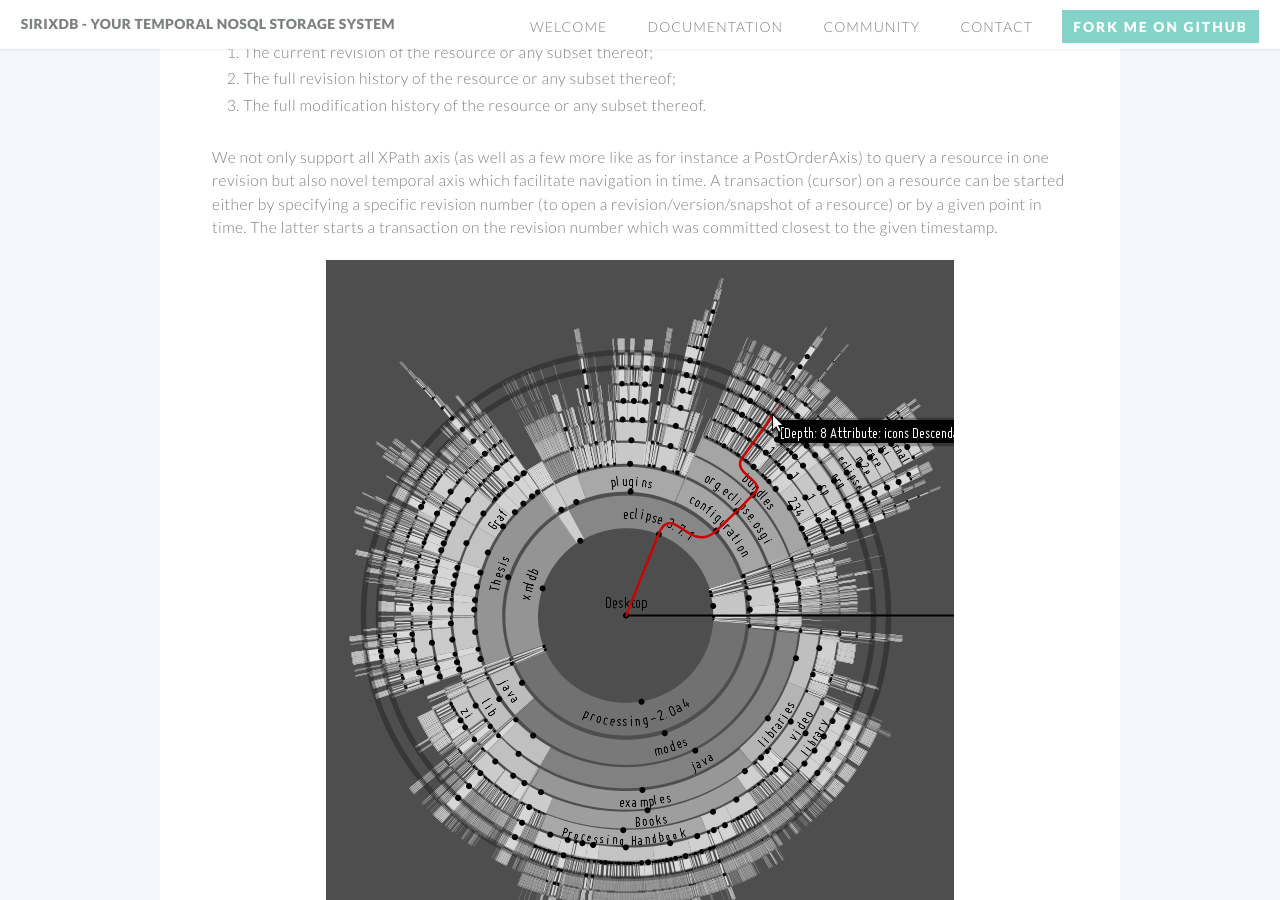
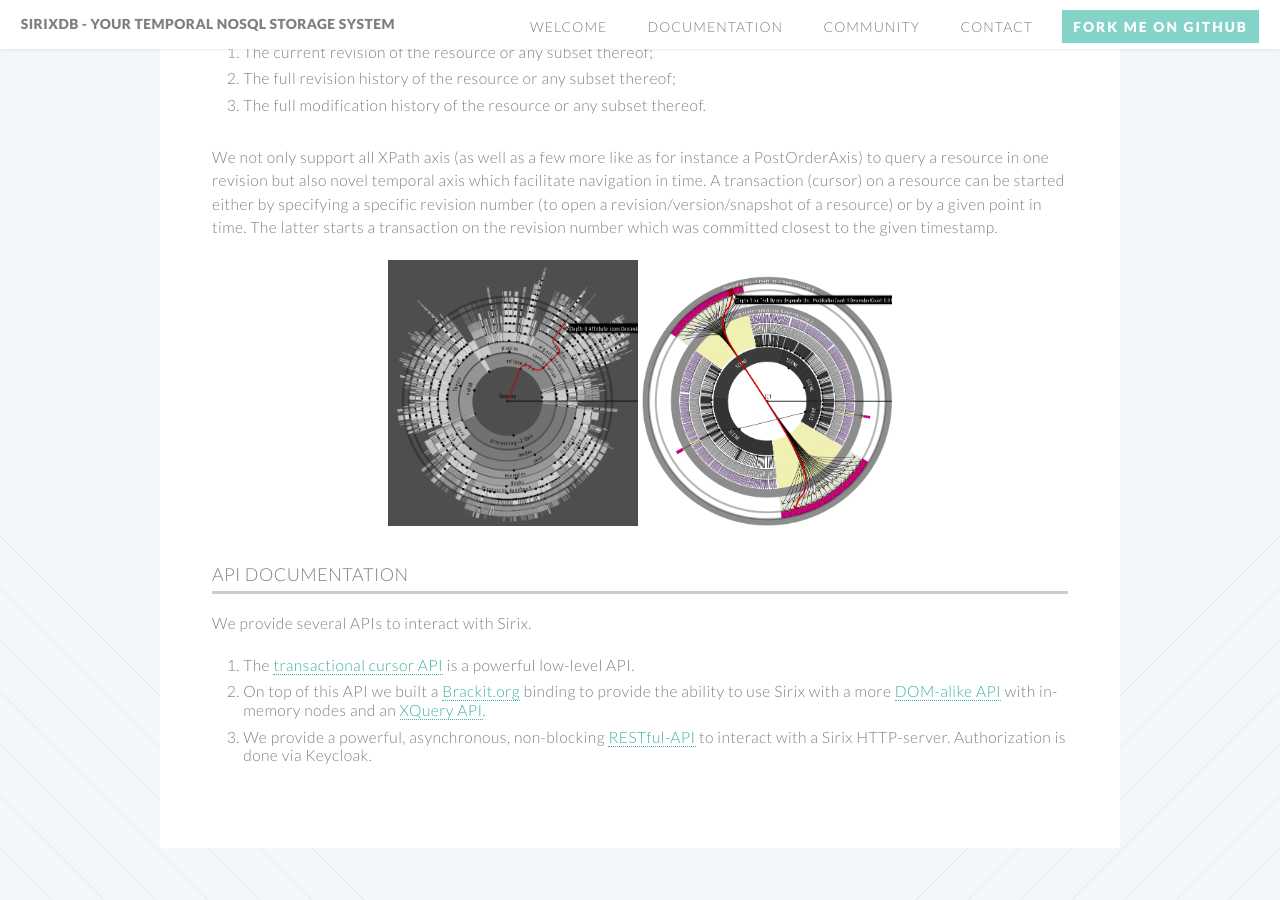
Before and after one commit to sirixdb/sirixdb.github.io, a Jekyll site: the page built from documentation.md, in a window 1280 px wide and 900 px high, scrolled down 686 px. Built offline with Jekyll 4.4.1, drawn with Linux system fonts in a browser that asks for light colours; our own code applies the rules of GitHub Pages for plain Markdown files.

Commit message:
Update documentation.md

```diff
--- a/documentation.md
+++ b/documentation.md
@@ -13,7 +13,7 @@
 We not only support all XPath axis (as well as a few more like as for instance a PostOrderAxis) to query a resource in one revision but also novel temporal axis which facilitate navigation in time. A transaction (cursor) on a resource can be started either by specifying a specific revision number (to open a revision/version/snapshot of a resource) or by a given point in time. The latter starts a transaction on the revision number which was committed closest to the given timestamp.
 
 <div class="img_container">
-![sunburstview](images/sunburstview-cut.png) ![moves](images/moves-cut.png)
+![sunburstview](images/sunburstview-cut.png){: style="max-width: 250px; height: auto;"} ![moves](images/moves-cut.png){: style="max-width: 250px; height: auto;"}
 </div>
 
 ### API documentation
```
